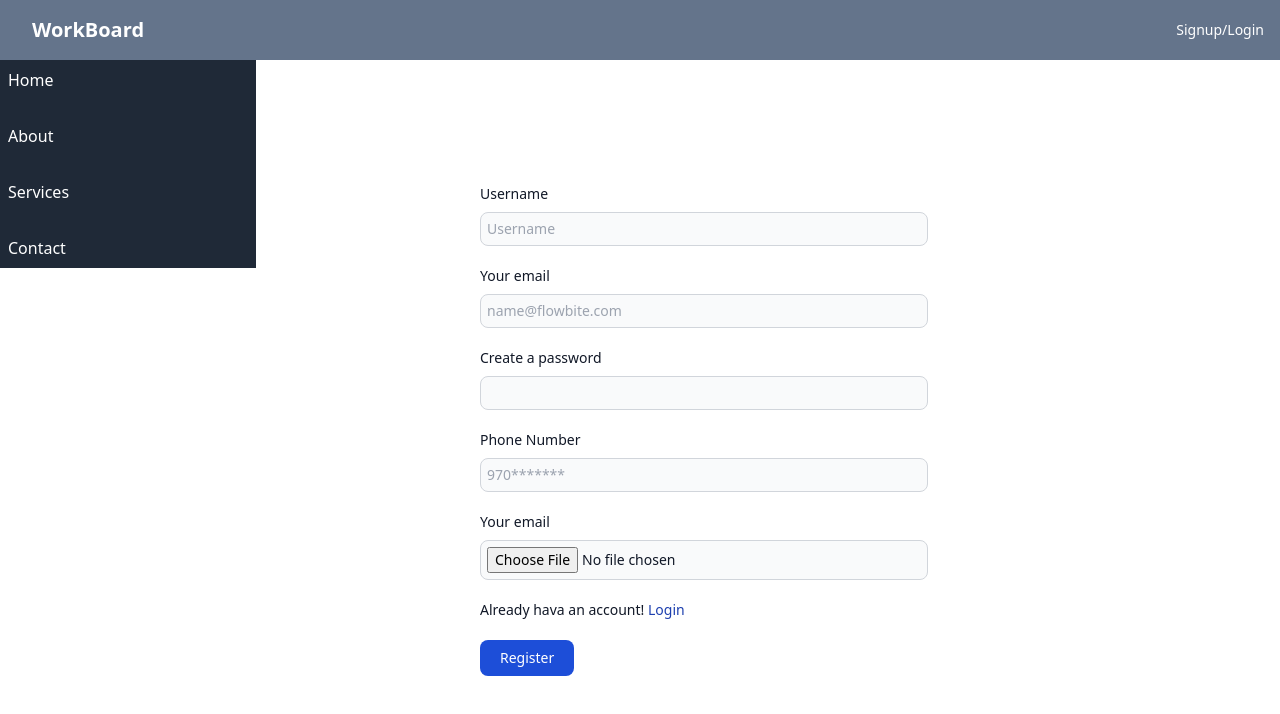
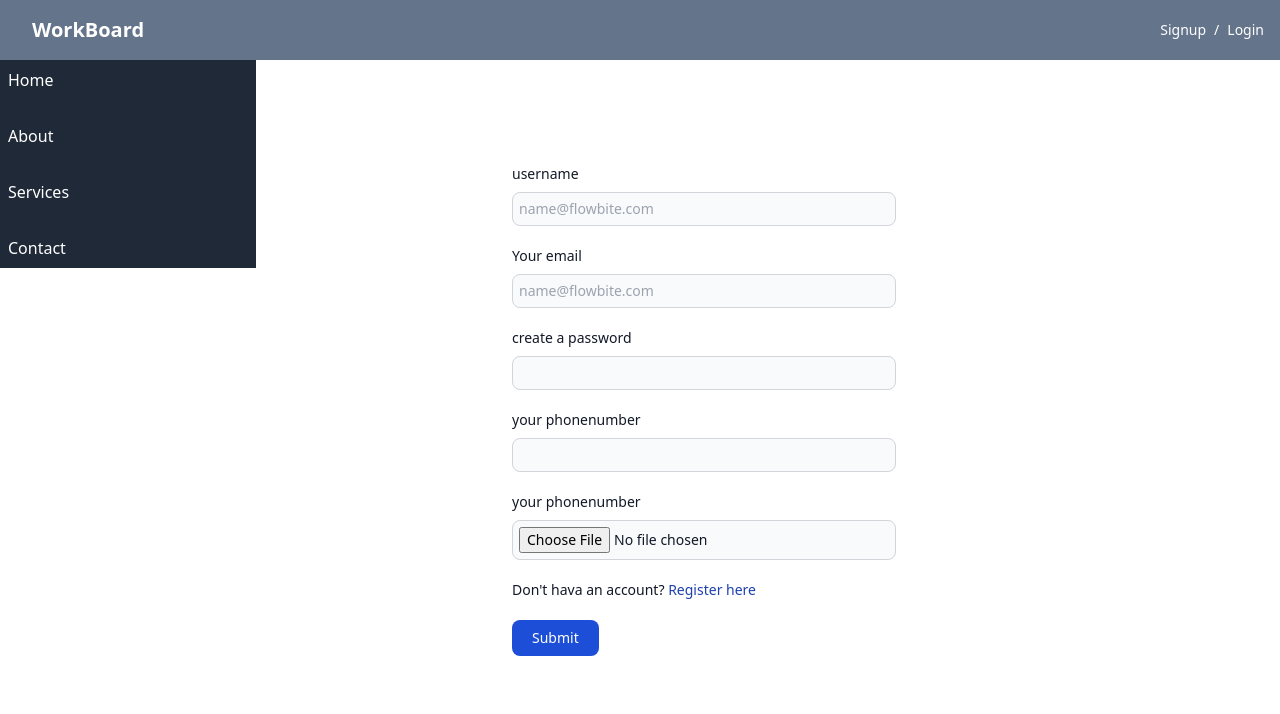
Before and after one commit to gowthamazmeera09/workboard-frontend, a React (Create React App) app: page /Sigup in a window 1280 px wide. Shown: the top 714 px of the page. Built offline with nearby package versions, Linux system fonts and the light colour scheme.

Commit message:
dsyubvyudfghubfyuff

```diff
--- a/src/components/Navbar.jsx
+++ b/src/components/Navbar.jsx
@@ -1,5 +1,5 @@
 import React, { useState, useEffect, useRef } from 'react';
-import { Link } from 'react-router-dom';
+import { Link, useNavigate } from 'react-router-dom';
 import { FiMenu, FiX } from 'react-icons/fi';
 
 const Navbar = () => {
@@ -8,7 +8,9 @@ const Navbar = () => {
   const [isProfileOpen, setIsProfileOpen] = useState(false);
   const menuRef = useRef(null);
   const profileRef = useRef(null);
+  const navigate = useNavigate();
 
+  // Fetch avatar from localStorage when the component mounts
   useEffect(() => {
     const storedProfilePicture = localStorage.getItem('imageUrl');
     if (storedProfilePicture) {
@@ -48,6 +50,15 @@ const Navbar = () => {
     setIsProfileOpen(false);
   };
 
+  const handleLogout = () => {
+    localStorage.removeItem('loginToken');
+    localStorage.removeItem('userId');
+    localStorage.removeItem('imageUrl');
+    setAvatar('');
+    setIsProfileOpen(false);
+    navigate('/Sigin');
+  };
+
   return (
     <>
       {/* Top Navbar */}
@@ -78,26 +89,40 @@ const Navbar = () => {
             onClick={toggleProfile}
             className="text-white flex items-center focus:outline-none"
           >
-            <div className="text-sm text-blue-600 dark:text-blue-500 hover:underline">
-              {avatar ? (
-                <img src={avatar} alt="Profile" className="h-10 w-10 object-cover rounded-full" />
-              ) : (
-                <span>
-                  <Link to="/Signup" className="text-sm text-white dark:text-blue-500 hover:underline">Signup/</Link>
-                  <Link to="/Signin" className="text-sm text-white dark:text-blue-500 hover:underline">Login</Link>
-                </span>
-              )}
-            </div>
+            {avatar ? (
+              <img src={avatar} alt="Profile" className="h-10 w-10 object-cover rounded-full" />
+            ) : (
+              <span className="text-sm">
+                <Link to="/Sigup" className="text-white dark:text-blue-500 hover:underline mr-2">Signup</Link>
+                /
+                <Link to="/Sigin" className="text-white dark:text-blue-500 hover:underline ml-2">Login</Link>
+              </span>
+            )}
           </button>
 
+          {/* Dropdown Menu */}
           {avatar && isProfileOpen && (
             <div className="absolute right-0 mt-2 w-48 bg-white rounded-lg shadow-lg py-2 z-50">
-              <Link to="/profile" className="block px-4 py-2 text-gray-700 hover:bg-gray-100" onClick={handleProfileLinkClick}>
+              <Link
+                to="/profile"
+                className="block px-4 py-2 text-gray-700 hover:bg-gray-100"
+                onClick={handleProfileLinkClick}
+              >
                 Profile
               </Link>
-              <Link to="/settings" className="block px-4 py-2 text-gray-700 hover:bg-gray-100" onClick={handleProfileLinkClick}>
+              <Link
+                to="/settings"
+                className="block px-4 py-2 text-gray-700 hover:bg-gray-100"
+                onClick={handleProfileLinkClick}
+              >
                 Settings
               </Link>
+              <button
+                onClick={handleLogout}
+                className="block w-full text-left px-4 py-2 text-gray-700 hover:bg-gray-100"
+              >
+                Logout
+              </button>
             </div>
           )}
         </div>
--- a/src/pages/Sigin.jsx
+++ b/src/pages/Sigin.jsx
@@ -3,60 +3,103 @@ import { Link, useNavigate } from 'react-router-dom';
 import { API_URL } from '../data/data';
 
 function Sigin() {
-  const [email,setEmail] = useState("");
-  const [password,setPassword] = useState("");
+  const [email, setEmail] = useState("");
+  const [password, setPassword] = useState("");
+  const [error, setError] = useState('');
   const Navigate = useNavigate();
 
-  const handlesubmit = async(e)=>{
+  const handleSubmit = async (e) => {
     e.preventDefault();
+
     try {
-      const responce = await fetch(`${API_URL}user/login`,{
-        method:'POST',
-        headers:{
-          'Content-type':'application/json'
+      const response = await fetch(`${API_URL}user/login`, {
+        method: 'POST',
+        headers: {
+          'Content-type': 'application/json'
         },
-        body:JSON.stringify({email,password})
+        body: JSON.stringify({ email, password })
       });
-      const data = await responce.json();
-      if(responce.ok){
-        alert("Login successfull");
-        Navigate('/Home');
+
+      const data = await response.json();
+
+      if (response.ok) {
+        alert("Login successful!");
+
+        // Save login details in localStorage
         localStorage.setItem('loginToken', data.token);
         localStorage.setItem('userId', data.userId);
-        localStorage.setItem('imageUrl',data.imageUrl)
-        console.log(data);
-        window.location.reload('/Navbar');
+        localStorage.setItem('imageUrl', data.imageUrl);
 
+        // Navigate to the Home page
+        Navigate('/Home');
 
+        // Reload to reflect the changes
+        window.location.reload();
+      } else {
+        setError(data.error || "Login failed");
+        setEmail("");
+        setPassword("");
       }
-
     } catch (error) {
-      console.error(error);
-      alert("Login failure");
+      console.error("Error:", error);
+      setError("An error occurred. Please try again.");
       setEmail("");
       setPassword("");
     }
-  }
+  };
+
   return (
-    <form class="max-w-sm mx-auto mt-20 lg:mt-[-40px]" onSubmit={handlesubmit}>
-      <div class="mb-5">
-        <label for="email" class="block mb-2 text-sm font-medium mx-16 text-gray-900 dark:text-black">Your email</label>
-        <input type="email" name='email' value={email} onChange={(e)=>setEmail(e.target.value)}  class="bg-gray-50 border border-gray-300 mx-16 text-gray-900 text-sm rounded-lg  w-60 focus:ring-blue-500 focus:border-blue-500 block w-medium lg:w-full p-1.5 dark:bg-gray-700 dark:border-gray-600 dark:placeholder-gray-400 dark:text-white dark:focus:ring-blue-500 dark:focus:border-blue-500" placeholder="name@flowbite.com" required />
-      </div>
-      <div class="mb-5">
-        <label for="password" class="block mb-2 text-sm font-medium mx-16 text-gray-900 dark:text-black">Your password</label>
-        <input type="password" name='password' value={password} onChange={(e)=>setPassword(e.target.value)}  class="bg-gray-50 border border-gray-300 mx-16 text-gray-900 text-sm rounded-lg  w-60 focus:ring-blue-500 focus:border-blue-500 block w-medium lg:w-full p-1.5 dark:bg-gray-700 dark:border-gray-600 dark:placeholder-gray-400 dark:text-white dark:focus:ring-blue-500 dark:focus:border-blue-500" required />
-      </div>
-      <div className='mb-5'>
-      <label for="password" class="block mb-2 text-sm font-medium mx-16 text-gray-900 dark:text-black">Don't hava an account?
-        <Link to="/Sigup" className="text-sm text-blue-800  dark:text-blue-500 hover:underline"> Register here</Link>
-        </label>
+    <div className="max-w-sm mx-auto mt-20 lg:mt-[-40px]">
+      <form onSubmit={handleSubmit}>
+        <div className="mb-5">
+          <label htmlFor="email" className="block mb-2 text-sm font-medium mx-16 text-gray-900 dark:text-black">
+            Your email
+          </label>
+          <input
+            type="email"
+            name="email"
+            value={email}
+            onChange={(e) => setEmail(e.target.value)}
+            className="bg-gray-50 border border-gray-300 mx-16 text-gray-900 text-sm rounded-lg w-60 focus:ring-blue-500 focus:border-blue-500 block w-medium lg:w-full p-1.5 dark:bg-gray-700 dark:border-gray-600 dark:placeholder-gray-400 dark:text-white dark:focus:ring-blue-500 dark:focus:border-blue-500"
+            placeholder="name@flowbite.com"
+            required
+          />
+        </div>
 
-      </div>
+        <div className="mb-5">
+          <label htmlFor="password" className="block mb-2 text-sm font-medium mx-16 text-gray-900 dark:text-black">
+            Your password
+          </label>
+          <input
+            type="password"
+            name="password"
+            value={password}
+            onChange={(e) => setPassword(e.target.value)}
+            className="bg-gray-50 border border-gray-300 mx-16 text-gray-900 text-sm rounded-lg w-60 focus:ring-blue-500 focus:border-blue-500 block w-medium lg:w-full p-1.5 dark:bg-gray-700 dark:border-gray-600 dark:placeholder-gray-400 dark:text-white dark:focus:ring-blue-500 dark:focus:border-blue-500"
+            required
+          />
+        </div>
 
+        {/* Display error message */}
+        {error && <div className="text-red-600 mx-16 mb-5">{error}</div>}
 
-      <button type="submit" class="text-white bg-blue-700 hover:bg-blue-800 mx-16 focus:ring-4 focus:outline-none focus:ring-blue-300 font-medium rounded-lg text-sm w-small sm:w-auto px-5 py-2 text-center dark:bg-blue-600 dark:hover:bg-blue-700 dark:focus:ring-blue-800">Submit</button>
-    </form>
+        <div className="mb-5">
+          <label htmlFor="register" className="block mb-2 text-sm font-medium mx-16 text-gray-900 dark:text-black">
+            Don't have an account?
+            <Link to="/Signup" className="text-sm text-blue-800 dark:text-blue-500 hover:underline ml-1">
+              Register here
+            </Link>
+          </label>
+        </div>
+
+        <button
+          type="submit"
+          className="text-white bg-blue-700 hover:bg-blue-800 mx-16 focus:ring-4 focus:outline-none focus:ring-blue-300 font-medium rounded-lg text-sm w-small sm:w-auto px-5 py-2 text-center dark:bg-blue-600 dark:hover:bg-blue-700 dark:focus:ring-blue-800"
+        >
+          Submit
+        </button>
+      </form>
+    </div>
   );
 }
 
--- a/src/pages/Sigup.jsx
+++ b/src/pages/Sigup.jsx
@@ -1,91 +1,141 @@
 import React, { useState } from 'react';
+import axios from 'axios';
 import { API_URL } from '../data/data';
 import { Link, useNavigate } from 'react-router-dom';
-import axios from 'axios';
+
 
 function Signup() {
-  const [username, setUserName] = useState("");
-  const [email, setEmail] = useState("");
-  const [password, setPassword] = useState("");
-  const [phonenumber, setPhoneNumber] = useState("");
-  const [selectedFile, setSelectedFile] = useState(null);
-  // const [images, setImages] = useState([]);
+  const [formData, setFormData] = useState({
+    username: '',
+    email: '',
+    password: '',
+    phonenumber: '',
+  });
+  const [image, setImage] = useState(null);
+  const [success, setSuccess] = useState('');
+  const [error, setError] = useState('');
   const Navigate = useNavigate();
+  const handleChange = (e) => {
+    setFormData({
+      ...formData,
+      [e.target.name]: e.target.value,
+    });
+  };
 
-  const handlesubmit = async (e) => {
+  // Handle image file input change
+  const handleImageChange = (e) => {
+    setImage(e.target.files[0]);
+  };
+
+  // Submit form
+  const handleSubmit = async (e) => {
     e.preventDefault();
+
+    // Prepare form data for sending
+    const form = new FormData();
+    form.append('username', formData.username);
+    form.append('email', formData.email);
+    form.append('password', formData.password);
+    form.append('phonenumber', formData.phonenumber);
+    form.append('image', image);
+
     try {
-      const formData = new FormData();
-      formData.append('username', username);
-      formData.append('email', email);
-      formData.append('password', password);
-      formData.append('phonenumber', phonenumber);
-      formData.append('image', selectedFile);
-
-
-      const response = await fetch(`${API_URL}user/register`, {
-        method: 'POST',
-        body: formData
+      const response = await axios.post(`${API_URL}user/register`, form, {
+        headers: { 'Content-Type': 'multipart/form-data' },
       });
 
-      const data = await response.json();
-      if (response.ok) {
-        console.log(data);
-        Navigate('/Verificationpage');
-      } else if (email) {
-        alert("Email already taken");
-        setUserName("");
-        setEmail("");
-        setPassword("");
-      } else if (phonenumber) {
-        alert("Phone number is already taken");
-        setUserName("");
-        setEmail("");
-        setPassword("");
-      } else {
-        setUserName("");
-        setEmail("");
-        setPassword("");
-      }
-
-    } catch (error) {
-      console.log(error);
-      alert("Something went wrong");
+      setSuccess(response.data.success);
+      Navigate('/Verificationpage')
+      setError('');
+    } catch (err) {
+      setError(err.response?.data?.error || 'Something went wrong');
+      setSuccess('');
     }
-  }
-
+  };
   return (
-    <form className=" max-w-md  mx-auto mt-20 lg:mt-[-100px]  " onSubmit={handlesubmit}>
-
-      <div className="mb-5">
-        <label htmlFor="username" className="block mb-2 text-sm font-medium mx-16 text-gray-900 dark:text-black">Username</label>
-        <input type="text" name='username' value={username} onChange={(e) => setUserName(e.target.value)} className="bg-gray-50 border border-gray-300 text-gray-900 text-sm rounded-lg w-60 mx-16 focus:ring-blue-500 focus:border-blue-500 block w-medium lg:w-full p-1.5 dark:bg-gray-700 dark:border-gray-600 dark:placeholder-gray-400 dark:text-white dark:focus:ring-blue-500 dark:focus:border-blue-500" placeholder="Username" required />
-      </div>
-      <div className="mb-5">
-        <label htmlFor="email" className="block mb-2 text-sm font-medium mx-16 text-gray-900 dark:text-black">Your email</label>
-        <input type="email" name='email' value={email} onChange={(e) => setEmail(e.target.value)} className="bg-gray-50 border border-gray-300 text-gray-900 text-sm rounded-lg w-60 mx-16 focus:ring-blue-500 focus:border-blue-500 block w-medium lg:w-full p-1.5 dark:bg-gray-700 dark:border-gray-600 dark:placeholder-gray-400 dark:text-white dark:focus:ring-blue-500 dark:focus:border-blue-500" placeholder="name@flowbite.com" required />
-      </div>
-      <div className="mb-5">
-        <label htmlFor="password" className="block mb-2 text-sm font-medium mx-16 text-gray-900 dark:text-black">Create a password</label>
-        <input type="password" name='password' value={password} onChange={(e) => setPassword(e.target.value)} className="bg-gray-50 border border-gray-300 text-gray-900 text-sm rounded-lg w-60 mx-16 focus:ring-blue-500 focus:border-blue-500 block w-medium lg:w-full p-1.5 dark:bg-gray-700 dark:border-gray-600 dark:placeholder-gray-400 dark:text-white dark:focus:ring-blue-500 dark:focus:border-blue-500" required />
-      </div>
-      <div className="mb-5">
-        <label htmlFor="phonenumber" className="block mb-2 text-sm font-medium mx-16 text-gray-900 dark:text-black">Phone Number</label>
-        <input type="number" name='phonenumber' value={phonenumber} onChange={(e) => setPhoneNumber(e.target.value)} className="bg-gray-50 border border-gray-300 text-gray-900 text-sm rounded-lg w-60 mx-16 focus:ring-blue-500 focus:border-blue-500 block w-medium lg:w-full p-1.5 dark:bg-gray-700 dark:border-gray-600 dark:placeholder-gray-400 dark:text-white dark:focus:ring-blue-500 dark:focus:border-blue-500" placeholder="970*******" required />
+    <div>
+    {success && <div style={{ color: 'green' }}>{success}</div>}
+    {error && <div style={{ color: 'red' }}>{error}</div>}
+    <form class="max-w-sm mx-auto mt-20 lg:mt-[-120px]" onSubmit={handleSubmit}>
+    <div class="mb-5">
+        <label for="username" class="block mb-2 text-sm font-medium mx-16 text-gray-900 dark:text-black">username</label>
+        <input type="text" name='username' value={formData.username} onChange={handleChange}  class="bg-gray-50 border border-gray-300 mx-16 text-gray-900 text-sm rounded-lg  w-60 focus:ring-blue-500 focus:border-blue-500 block w-medium lg:w-full p-1.5 dark:bg-gray-700 dark:border-gray-600 dark:placeholder-gray-400 dark:text-white dark:focus:ring-blue-500 dark:focus:border-blue-500" placeholder="name@flowbite.com" required />
       </div>
       <div class="mb-5">
-        <label for="image" class="block mb-2 text-sm font-medium mx-16 text-gray-900 dark:text-black">Your email</label>
-        <input type="file"   onChange={(e)=>setSelectedFile(e.target.files[0])}  class="bg-gray-50 border border-gray-300 mx-16 text-gray-900 text-sm rounded-lg  w-60 focus:ring-blue-500 focus:border-blue-500 block w-medium lg:w-full p-1.5 dark:bg-gray-700 dark:border-gray-600 dark:placeholder-gray-400 dark:text-white dark:focus:ring-blue-500 dark:focus:border-blue-500" placeholder="name@flowbite.com" required />
+        <label for="email" class="block mb-2 text-sm font-medium mx-16 text-gray-900 dark:text-black">Your email</label>
+        <input type="email" name='email' value={formData.email} onChange={handleChange}  class="bg-gray-50 border border-gray-300 mx-16 text-gray-900 text-sm rounded-lg  w-60 focus:ring-blue-500 focus:border-blue-500 block w-medium lg:w-full p-1.5 dark:bg-gray-700 dark:border-gray-600 dark:placeholder-gray-400 dark:text-white dark:focus:ring-blue-500 dark:focus:border-blue-500" placeholder="name@flowbite.com" required />
+      </div>
+      <div class="mb-5">
+        <label for="password" class="block mb-2 text-sm font-medium mx-16 text-gray-900 dark:text-black">create a password</label>
+        <input type="password" name='password' value={formData.password} onChange={handleChange}  class="bg-gray-50 border border-gray-300 mx-16 text-gray-900 text-sm rounded-lg  w-60 focus:ring-blue-500 focus:border-blue-500 block w-medium lg:w-full p-1.5 dark:bg-gray-700 dark:border-gray-600 dark:placeholder-gray-400 dark:text-white dark:focus:ring-blue-500 dark:focus:border-blue-500" required />
+      </div>
+      <div class="mb-5">
+        <label for="phonenumber" class="block mb-2 text-sm font-medium mx-16 text-gray-900 dark:text-black">your phonenumber</label>
+        <input type="number" name='phonenumber' value={formData.phonenumber}  onChange={handleChange} class="bg-gray-50 border border-gray-300 mx-16 text-gray-900 text-sm rounded-lg  w-60 focus:ring-blue-500 focus:border-blue-500 block w-medium lg:w-full p-1.5 dark:bg-gray-700 dark:border-gray-600 dark:placeholder-gray-400 dark:text-white dark:focus:ring-blue-500 dark:focus:border-blue-500" required />
+      </div>
+      <div class="mb-5">
+        <label for="image" class="block mb-2 text-sm font-medium mx-16 text-gray-900 dark:text-black">your phonenumber</label>
+        <input type="file"    onChange={handleImageChange} class="bg-gray-50 border border-gray-300 mx-16 text-gray-900 text-sm rounded-lg  w-60 focus:ring-blue-500 focus:border-blue-500 block w-medium lg:w-full p-1.5 dark:bg-gray-700 dark:border-gray-600 dark:placeholder-gray-400 dark:text-white dark:focus:ring-blue-500 dark:focus:border-blue-500" required />
       </div>
 
       <div className='mb-5'>
-      <label for="" class="block mb-2 text-sm font-medium mx-16 text-gray-900 dark:text-black">Already hava an account!
-        <Link to="/Sigin" className="text-sm text-blue-800  dark:text-blue-500 hover:underline"> Login</Link>
+      <label for="password" class="block mb-2 text-sm font-medium mx-16 text-gray-900 dark:text-black">Don't hava an account?
+        <Link to="/Sigup" className="text-sm text-blue-800  dark:text-blue-500 hover:underline"> Register here</Link>
         </label>
 
       </div>
-      <button type="submit" className="text-white bg-blue-700 hover:bg-blue-800 mx-16 focus:ring-4 focus:outline-none focus:ring-blue-300 font-medium rounded-lg text-sm w-small sm:w-auto px-5 py-2 text-center dark:bg-blue-600 dark:hover:bg-blue-700 dark:focus:ring-blue-800">Register</button>
+
+
+      <button type="submit" class="text-white bg-blue-700 hover:bg-blue-800 mx-16 focus:ring-4 focus:outline-none focus:ring-blue-300 font-medium rounded-lg text-sm w-small sm:w-auto px-5 py-2 text-center dark:bg-blue-600 dark:hover:bg-blue-700 dark:focus:ring-blue-800">Submit</button>
     </form>
+    {/* <form onSubmit={handleSubmit}>
+      <div>
+        <label>Username:</label>
+        <input
+          type="text"
+          name="username"
+          value={formData.username}
+          onChange={handleChange}
+          required
+        />
+      </div>
+      <div>
+        <label>Email:</label>
+        <input
+          type="email"
+          name="email"
+          value={formData.email}
+          onChange={handleChange}
+          required
+        />
+      </div>
+      <div>
+        <label>Password:</label>
+        <input
+          type="password"
+          name="password"
+          value={formData.password}
+          onChange={handleChange}
+          required
+        />
+      </div>
+      <div>
+        <label>Phone Number:</label>
+        <input
+          type="text"
+          name="phonenumber"
+          value={formData.phonenumber}
+          onChange={handleChange}
+          required
+        />
+      </div>
+      <div>
+        <label>Profile Image:</label>
+        <input type="file" onChange={handleImageChange} />
+      </div>
+      <button type="submit">Register</button>
+    </form> */}
+  </div>
   );
 }
 
```
